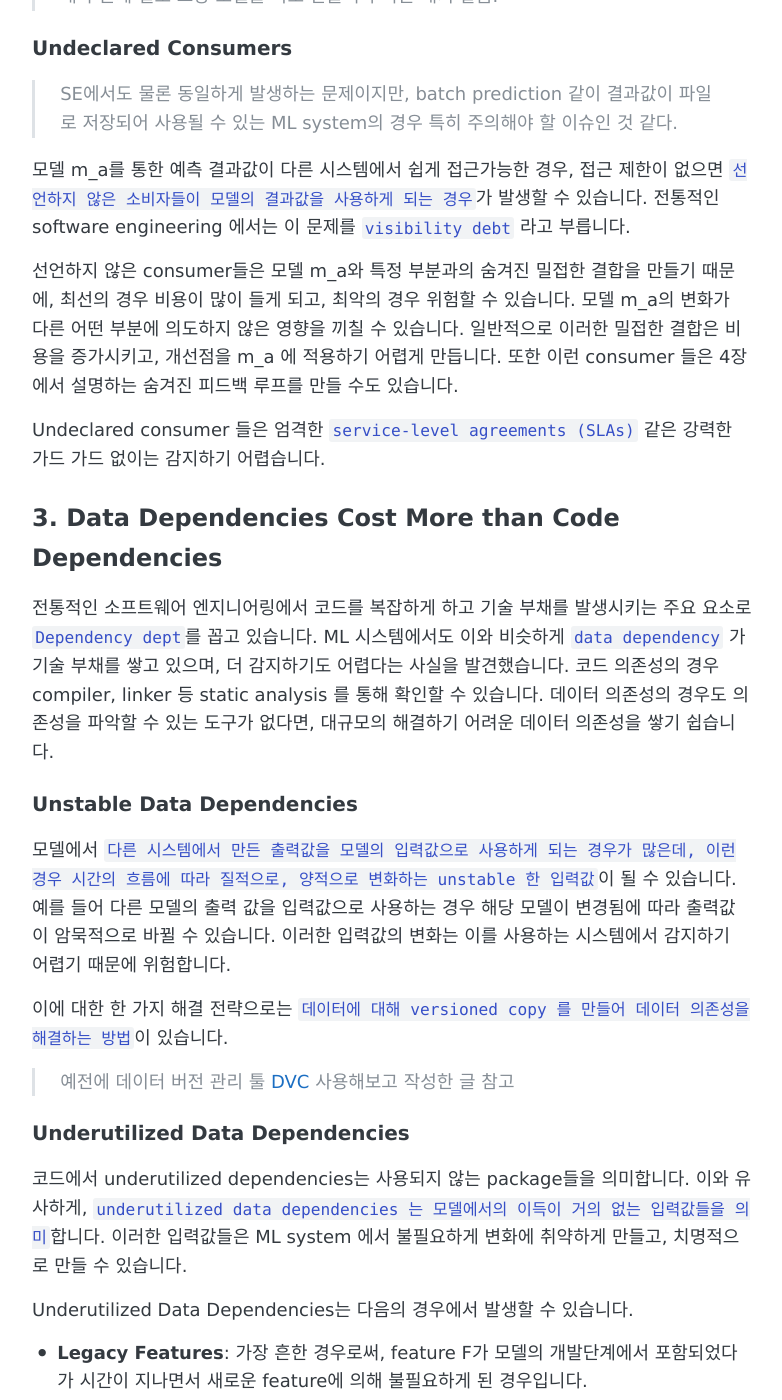
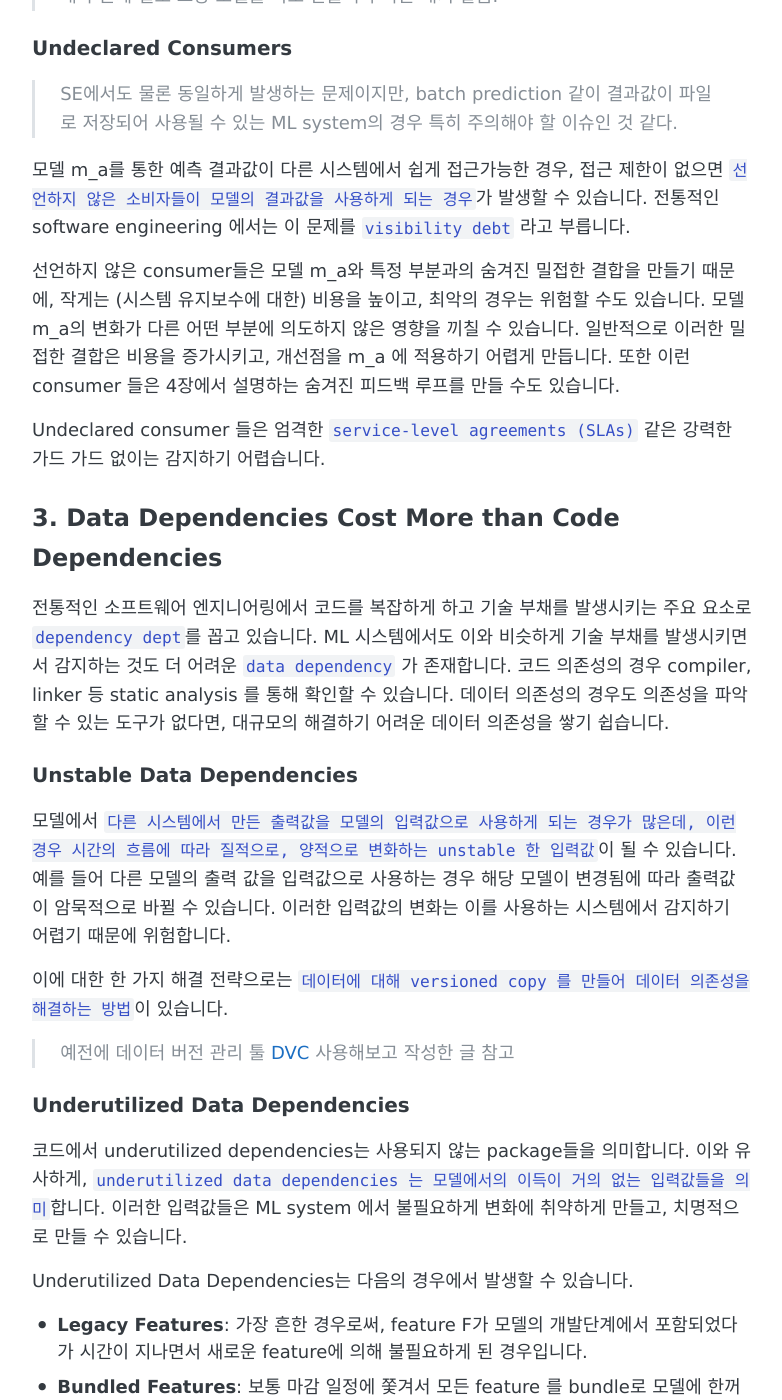
Before and after one commit to inahjeon/inahjeon.github.io, a Jekyll site: the page built from _posts/2020-02-16-technical-dept-in-ml-systms.md, in a window 1280 px wide and 1400 px high, scrolled down 2764 px. Shown: the whole window, without its empty margins (248-1030 px from the left). Built offline with Jekyll 4.4.1, drawn with Linux system fonts in a browser that asks for light colours; some of the changed text lies outside the part shown.

Commit message:
Minor updates

```diff
--- a/_posts/2020-02-16-technical-dept-in-ml-systms.md
+++ b/_posts/2020-02-16-technical-dept-in-ml-systms.md
@@ -58,13 +58,13 @@ ML 시스템에서는 `입력값들이 서로 복잡하게 얽혀있기 때문
 
 모델 m_a를 통한 예측 결과값이 다른 시스템에서 쉽게 접근가능한 경우, 접근 제한이 없으면 `선언하지 않은 소비자들이 모델의 결과값을 사용하게 되는 경우`가 발생할 수 있습니다. 전통적인 software engineering 에서는 이 문제를 `visibility debt` 라고 부릅니다.
 
-선언하지 않은 consumer들은 모델 m_a와 특정 부분과의 숨겨진 밀접한 결합을 만들기 때문에, 최선의 경우 비용이 많이 들게 되고, 최악의 경우 위험할 수 있습니다. 모델 m_a의 변화가 다른 어떤 부분에 의도하지 않은 영향을 끼칠 수 있습니다. 일반적으로 이러한 밀접한 결합은 비용을 증가시키고, 개선점을 m_a 에 적용하기 어렵게 만듭니다. 또한 이런 consumer 들은 4장에서 설명하는 숨겨진 피드백 루프를 만들 수도 있습니다.
+선언하지 않은 consumer들은 모델 m_a와 특정 부분과의 숨겨진 밀접한 결합을 만들기 때문에, 작게는 (시스템 유지보수에 대한) 비용을 높이고, 최악의 경우는 위험할 수도 있습니다. 모델 m_a의 변화가 다른 어떤 부분에 의도하지 않은 영향을 끼칠 수 있습니다. 일반적으로 이러한 밀접한 결합은 비용을 증가시키고, 개선점을 m_a 에 적용하기 어렵게 만듭니다. 또한 이런 consumer 들은 4장에서 설명하는 숨겨진 피드백 루프를 만들 수도 있습니다.
 
 Undeclared consumer 들은 엄격한 `service-level agreements (SLAs)` 같은 강력한 가드 가드 없이는 감지하기 어렵습니다.
 
 ## 3. Data Dependencies Cost More than Code Dependencies
 
-전통적인 소프트웨어 엔지니어링에서 코드를 복잡하게 하고 기술 부채를 발생시키는 주요 요소로 `Dependency dept`를 꼽고 있습니다. ML 시스템에서도 이와 비슷하게 `data dependency` 가 기술 부채를 쌓고 있으며, 더 감지하기도 어렵다는 사실을 발견했습니다. 코드 의존성의 경우 compiler, linker 등 static analysis 를 통해 확인할 수 있습니다. 데이터 의존성의 경우도 의존성을 파악할 수 있는 도구가 없다면, 대규모의 해결하기 어려운 데이터 의존성을 쌓기 쉽습니다.
+전통적인 소프트웨어 엔지니어링에서 코드를 복잡하게 하고 기술 부채를 발생시키는 주요 요소로 `dependency dept`를 꼽고 있습니다. ML 시스템에서도 이와 비슷하게 기술 부채를 발생시키면서 감지하는 것도 더 어려운 `data dependency` 가 존재합니다. 코드 의존성의 경우 compiler, linker 등 static analysis 를 통해 확인할 수 있습니다. 데이터 의존성의 경우도 의존성을 파악할 수 있는 도구가 없다면, 대규모의 해결하기 어려운 데이터 의존성을 쌓기 쉽습니다.
 
 ### Unstable Data Dependencies
 
@@ -81,7 +81,7 @@ Undeclared consumer 들은 엄격한 `service-level agreements (SLAs)` 같은
 Underutilized Data Dependencies는 다음의 경우에서 발생할 수 있습니다.
 
 - **Legacy Features**: 가장 흔한 경우로써, feature F가 모델의 개발단계에서 포함되었다가 시간이 지나면서 새로운 feature에 의해 불필요하게 된 경우입니다.
-- **Bundled Features**: 마감 일정에 쫓겨서 모든 feature 를 bundle로 모델에 한꺼번에 추가하는 경우인데, 특정한 feauture 들은 적은 효과가 있거나 가치가 없는 feature 일 수 있습니다.
+- **Bundled Features**: 보통 마감 일정에 쫓겨서 모든 feature 를 bundle로 모델에 한꺼번에 추가하는 경우 발생하는데, 이때 특정 feauture 들은 적은 효과가 있거나 가치가 없는 feature 일 수 있습니다.
 - **ϵ-Features**: 모델의 정확도를 개선하기 위해 아주 작은 효과를 가지지만, 시스템의 복잡도를 크게 증가시킬 수 있는 feature를 포함시키려는 경우가 있습니다.
 - **Correlated Featuress**: 두 feature 가 강한 상관관계를 보이지만, 한 가지 feature가 직접적인 원인이 되는 경우가 많습니다. 많은 ML 방법들에서 이러한 특성을 감지하는 것은 어렵고, 두 feature를 동일하게 평가하거나 심지어는 직접적인 원인이 아닌 feature 를 택하는 경우가 있습니다.
 
```
Also changed, not shown: other parts of _posts/2020-02-16-technical-dept-in-ml-systms.md (+1 -1 lines).
